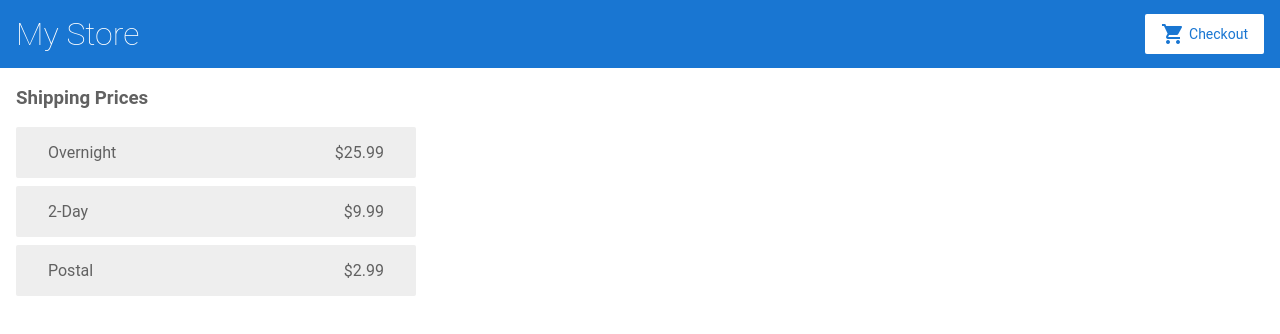
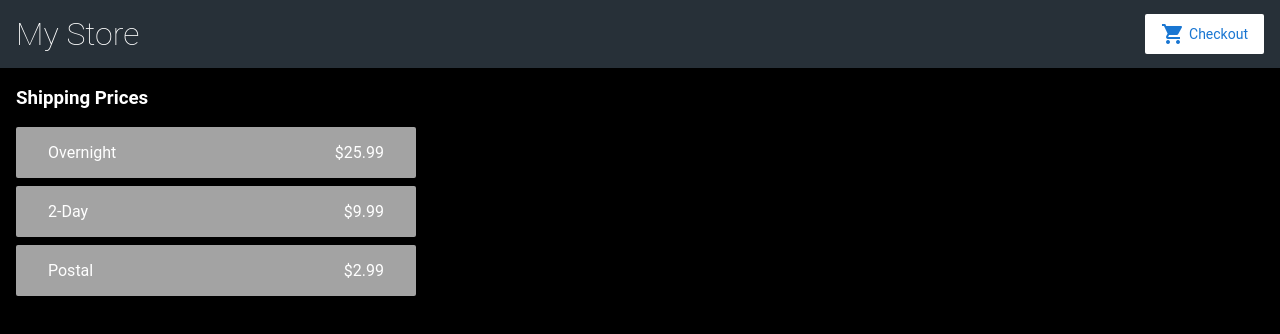
Before and after one commit to sjczubala/angular-9r4pfz, an Angular app: page /shipping in a window 1280 px wide. Shown: the top 334 px of the page. Built offline with nearby package versions, Linux system fonts and the light colour scheme.

Commit message:
2 files modified

```diff
--- a/src/index.html
+++ b/src/index.html
@@ -12,7 +12,7 @@
       rel="stylesheet"
     />
   </head>
-  <body>
+  <body style=background-color:black;>
     <app-root></app-root>
   </body>
 </html>
--- a/src/styles.css
+++ b/src/styles.css
@@ -2,7 +2,7 @@
 
 * {
   font-family: 'Roboto', Arial, sans-serif;
-  color: #616161;
+  color: #ffffff;
   box-sizing: border-box;
   -webkit-font-smoothing: antialiased;
   -moz-osx-font-smoothing: grayscale;
@@ -109,7 +109,7 @@ label {
 app-top-bar {
   width: 100%;
   height: 68px;
-  background-color: #1976d2;
+  background-color: #273038;
   padding: 16px;
   display: flex;
   flex-direction: row;
@@ -134,7 +134,7 @@ app-top-bar h1 {
   padding: 16px 32px;
   margin-bottom: 8px;
   border-radius: 2px;
-  background-color: #EEEEEE;
+  background-color: rgb(163, 163, 163);
 }
 
 
```
